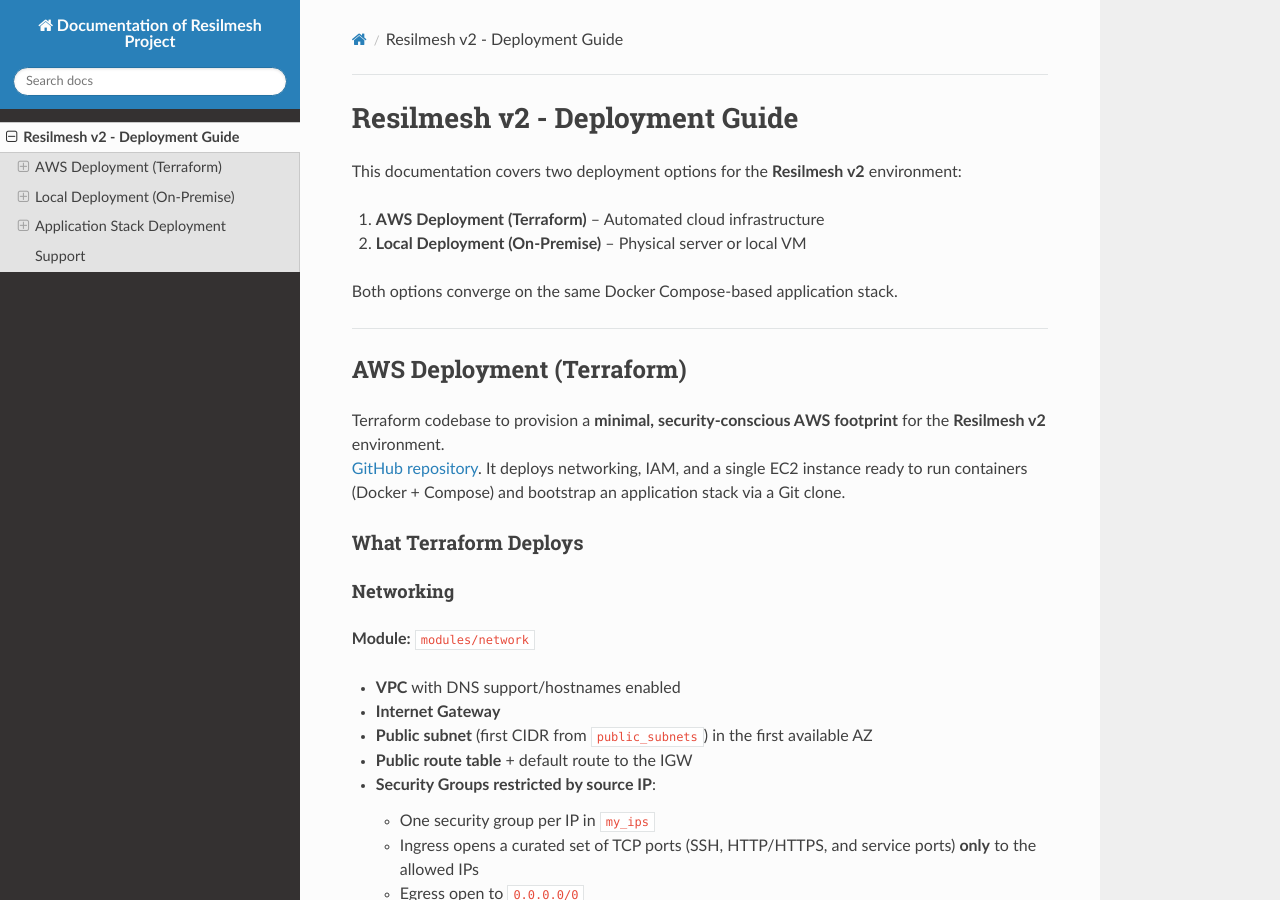
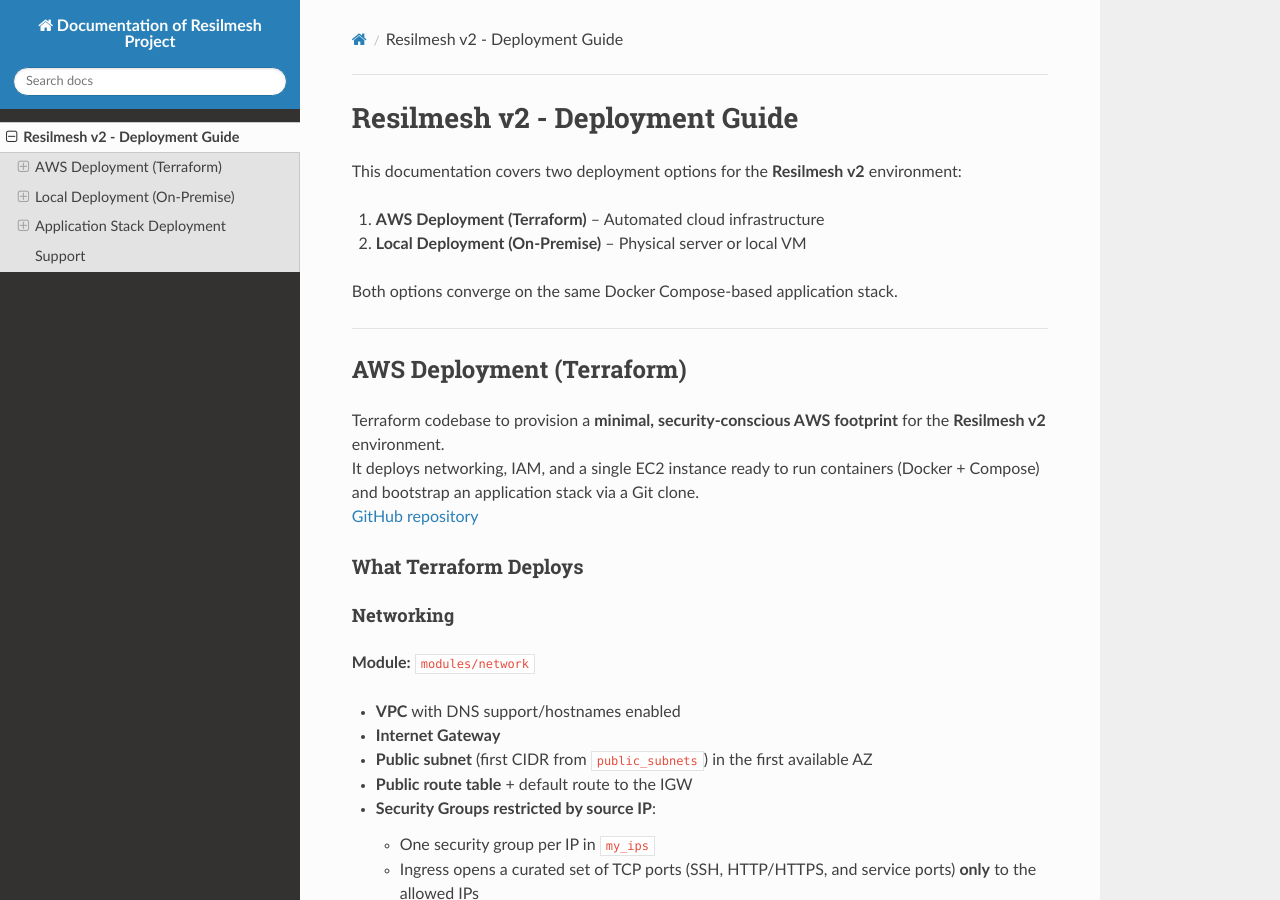
Before and after one commit to resilmesh2/AWSCloud-Deployment, an MkDocs documentation site: the page built from docs/index.md, in a window 1280 px wide and 900 px high. Built offline with MkDocs 1.6.1, drawn with Linux system fonts in a browser that asks for light colours; nearby versions of some CDN libraries.

Commit message:
Update docs

```diff
--- a/docs/index.md
+++ b/docs/index.md
@@ -12,8 +12,8 @@ Both options converge on the same Docker Compose-based application stack.
 ## AWS Deployment (Terraform)
 
 Terraform codebase to provision a **minimal, security-conscious AWS footprint** for the **Resilmesh v2** environment.
-[GitHub repository](https://github.com/resilmesh2/AWSCloud-Deployment).
 It deploys networking, IAM, and a single EC2 instance ready to run containers (Docker + Compose) and bootstrap an application stack via a Git clone.
+[GitHub repository](https://github.com/resilmesh2/AWSCloud-Deployment)
 
 ### What Terraform Deploys
 
```
